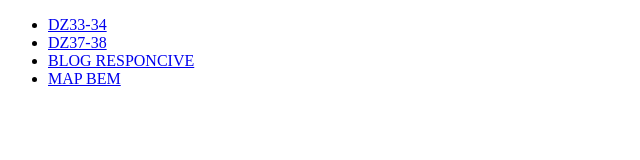
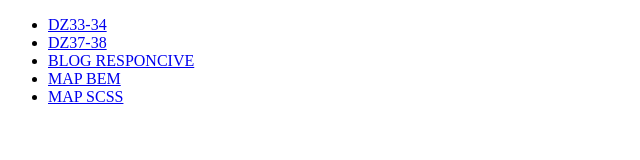
Before and after one commit to NataliyaVergeles/HTML-CSS, a plain HTML site: page index.html in a window 1280 px wide. Shown: the full height of the page, 0-640 px from the left. Drawn offline with Linux system fonts and the light colour scheme.

Commit message:
Add files via upload

```diff
--- a/index.html
+++ b/index.html
@@ -11,7 +11,7 @@
 		<li><a href= "DZ37_38">DZ37-38</a></li>
 		<li><a href= "DZ41_42_BLOG_RESPONSIVE">BLOG RESPONCIVE</a></li>
 		<li><a href= "DZ43_44_BEM_MAP">MAP BEM</a></li>
-
+		<li><a href= "DZ45_46_MAP_SCSS">MAP SCSS</a></li>
 
 	</ul>
 
```
